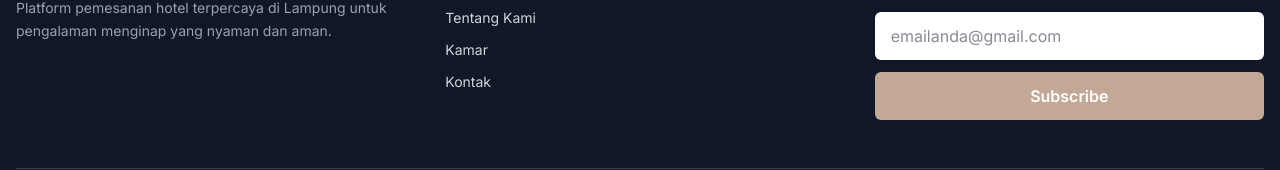
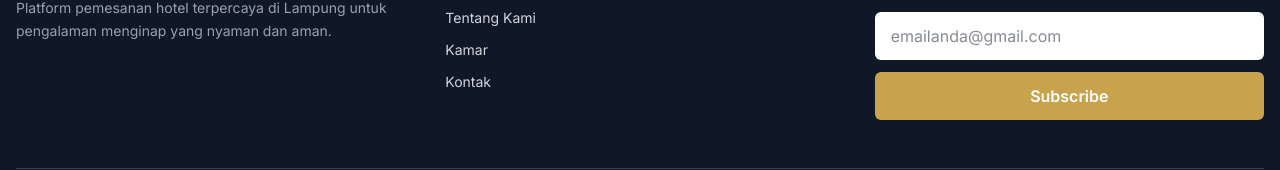
Before and after one commit to hafizahalfitra/booking-hotel, a Next.js app in the folder WEB/: page / in a window 1280 px wide. Shown: the part 1464-1634 px from the top of the page. Built offline with nearby package versions, Linux system fonts and the light colour scheme; no server answers.

Commit message:
Penyesuaian konsistensi warna

```diff
--- a/WEB/components/footer.tsx
+++ b/WEB/components/footer.tsx
@@ -69,7 +69,7 @@ const Footer = () => {
                                 className="w-full px-4 py-3 rounded-md bg-white text-gray-900 focus:outline-none focus:ring-2 focus:ring-[#C2A895]"
                             />
                             <button
-                                className="w-full bg-[#C2A895] py-3 rounded-md font-semibold text-white hover:bg-[#b39683] transition"
+                                className="w-full bg-[#C9A24D] py-3 rounded-md font-semibold text-white hover:bg-[#d29c2a] transition"
                             >
                                 Subscribe
                             </button>
```
